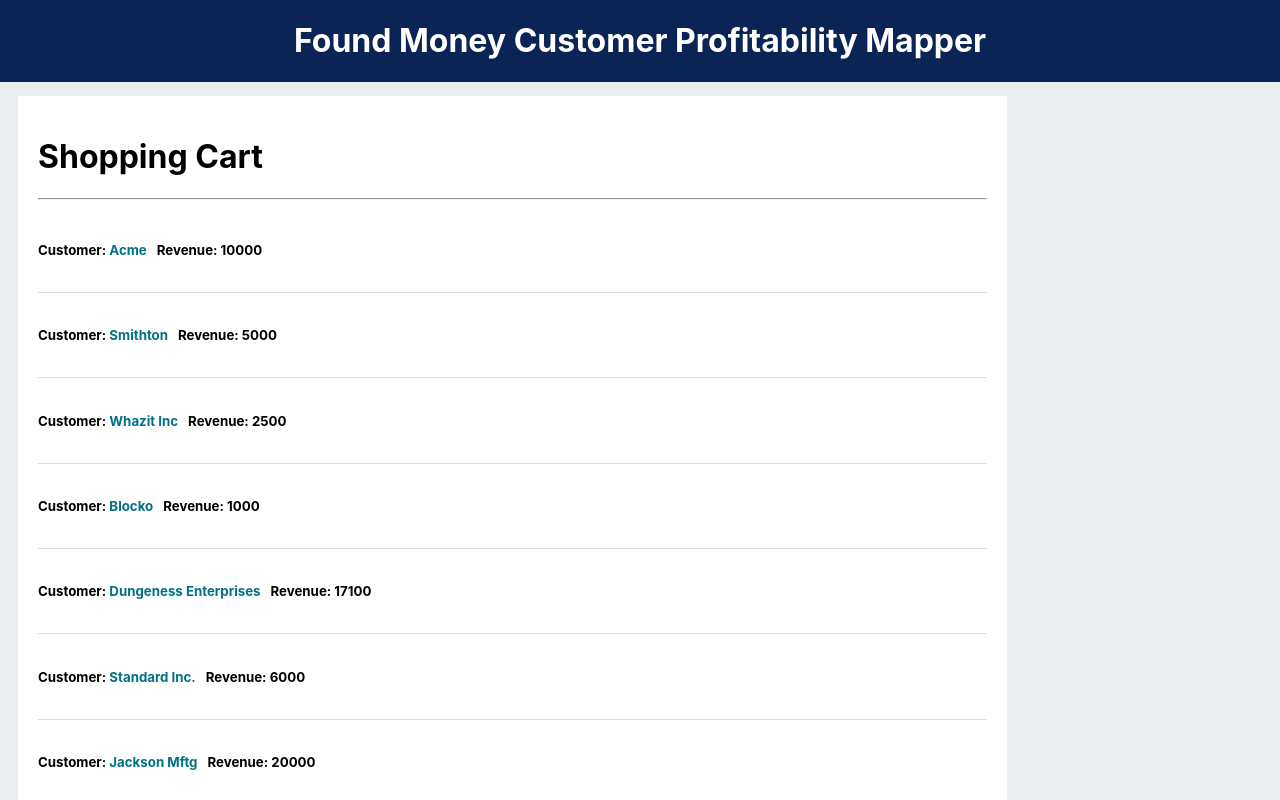
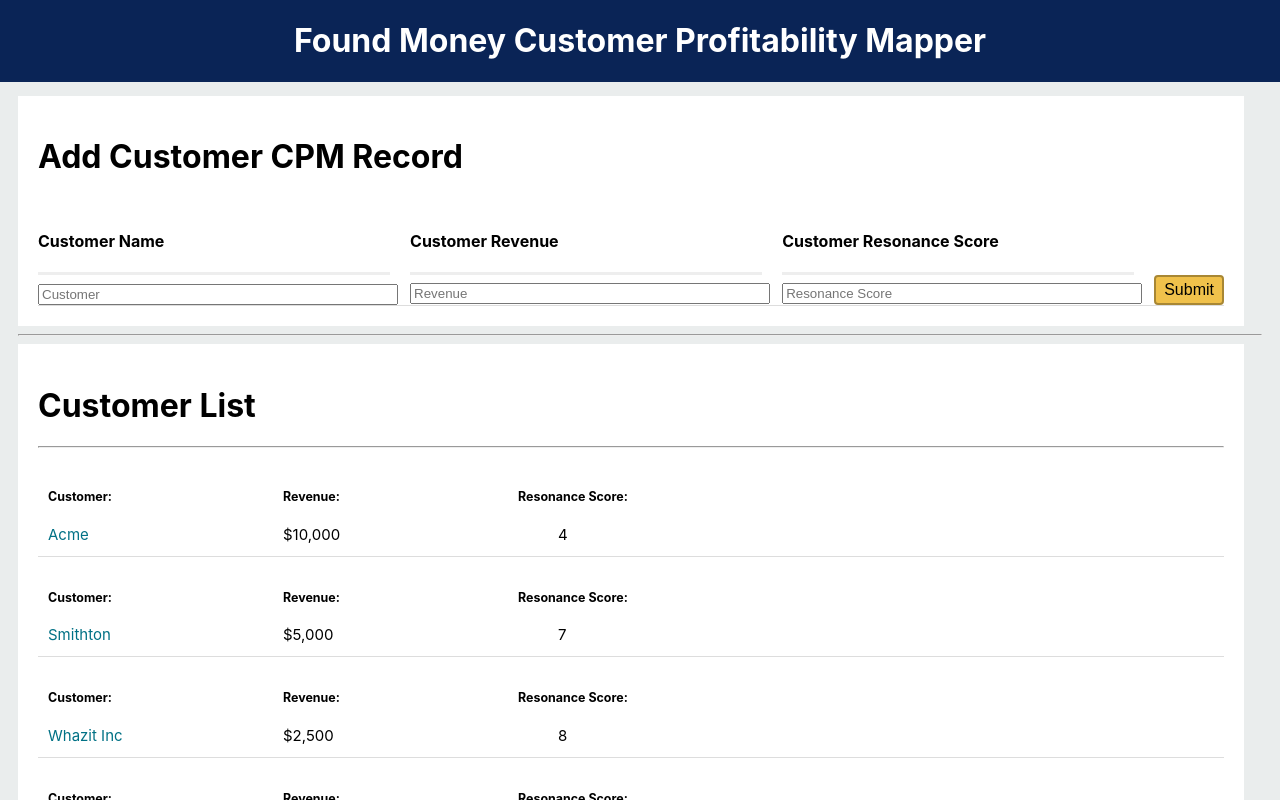
Before and after one commit to stevewilkinghoff/amclone, a React (Create React App) app: page / in a window 1280 px wide. Shown: the top 800 px of the page. Built offline with nearby package versions, Linux system fonts and the light colour scheme.

Commit message:
CHG: Customer List Layout; CHG: Customer Input Layout; CHG: Added Customer List and Customer Input to App component

```diff
--- a/src/App.css
+++ b/src/App.css
@@ -11,6 +11,10 @@ body {
   padding: 14px 18px 0 18px;
 }
 
+.App-main-cpm {
+  padding: 14px 18px 0 18px;
+}
+
 .CustomerList {
   display: flex;
 }
--- a/src/App1.js
+++ b/src/App1.js
@@ -21,9 +21,14 @@ function App1() {
     <div className="App">
       <Header title="Found Money Customer Profitability Mapper"/>
 
-      <div className="App-main">
-
+      <div className="App-main-cpm">
+        <div>
+        <CustomerEntry/>
+        </div>
+        <hr/>
+        <div>
         <CustomerList className="CustomerList" customers={ customers } />
+        </div>
       </div>
     </div>
   );
--- a/src/components/CartItem.css
+++ b/src/components/CartItem.css
@@ -83,10 +83,34 @@ h2 {
 
 .CustomerList-item {
     display: flex;
+    flex-grow: 1;
 }
 
 .revenue {
     margin: 0;
     color: black;
     margin-left: 10px;
+    width: 225px;
+    font-size: 15px;
 }
+
+.resonance {
+    margin: 0;
+    color: black;
+    margin-left: 10px;
+    width: 225px;
+    font-size: 15px;
+}
+
+.customer {
+    margin: 0;
+    color: #007185;
+    margin-left: 10px;
+    width: 225px;
+    font-size: 15px;
+}
+
+.resonance-number {
+
+    margin-left: 40px;
+}
--- a/src/components/Customer.js
+++ b/src/components/Customer.js
@@ -6,11 +6,29 @@ function Customer({ customer }) {
     return (
         <div className="CartItem">
             <div className="CustomerList-item">
-                <div className="info-title">
-                    <h5><span style={{color:"black"}}>Customer: </span>{customer.name}</h5>
+                <div className="customer">
+                    <div>
+                    <h5><span style={{color:"black"}}>Customer:</span></h5>
+                    </div>
+                    <div>
+                    {customer.name}
+                    </div>
                 </div>
                 <div className="revenue">
-                    <h5>Revenue: {customer.revenue}</h5>
+                    <div>
+                    <h5>Revenue: </h5>
+                    </div>
+                    <div>
+                    <NumberFormat value={ customer.revenue }  displayType={"text"} prefix={"$"} thousandSeparator={","} decimalScale={0} />
+                    </div>
+                </div>
+                <div className="resonance">
+                    <div>
+                    <h5>Resonance Score: </h5>
+                    </div>
+                    <div className="resonance-number">
+                    {customer.resonance}
+                    </div>
                 </div>
             </div>
 
--- a/src/components/CustomerEntry.css
+++ b/src/components/CustomerEntry.css
@@ -1,5 +1,10 @@
 .CustomerEntry {
     flex: 100%;
+}
+
+.CartItems {
+    flex: 0.8;
+    background-color: white;
 }
 
 .CustomerEntry-customerData {
@@ -41,3 +46,7 @@
 .CustomerList-item {
     display: flex;
 }
+
+.Customer-name-entry {
+    width: 100%;
+}
--- a/src/components/CustomerEntry.js
+++ b/src/components/CustomerEntry.js
@@ -11,27 +11,28 @@ let customerObject = {
 
 function CustomerEntry() {
     return (
-        <div className="CustomerEntry">
+        <div className="CartItems">
+            <h1>Add Customer CPM Record</h1>
             <div className="CustomerEntry-customerData" >
                 <div className="CustomerEntry-customerItem">
                     <div className="CustomerEntry-customerItem-detail">
                     <h4 >Customer Name</h4>
                     </div>
-                    <div>
-                    {customerObject.name}
+                    <div >
+                    <input className="Customer-name-entry" type="text" placeholder="Customer"/>
                     </div>
                 </div>
                     <div className="CustomerEntry-customerItem">
                     <div className="CustomerEntry-customerItem-detail">
                     <h4 >Customer Revenue</h4>
                     </div>
-                    Revenue: {customerObject.revenue}
-                </div>
+                    <input className="Customer-name-entry" type="text" placeholder="Revenue"/>
+                    </div>
                     <div className="CustomerEntry-customerItem">
                     <div className="CustomerEntry-customerItem-detail">
                     <h4 >Customer Resonance Score</h4>
                     </div>
-                    Resonance: {customerObject.resonance}
+                    <input className="Customer-name-entry" type="text" placeholder="Resonance Score"/>
                 </div>
                 <div className="CustomerEntry-button-container">
                 <button className="CustomerEntry-button">
--- a/src/components/CustomerList.js
+++ b/src/components/CustomerList.js
@@ -7,7 +7,7 @@ function CustomerList({ customers }) {
 
     return (
         <div className="CartItems">
-          <h1>Shopping Cart</h1>
+          <h1>Customer List</h1>
           <hr />
           <div className="CartItems-items">
             {customers.map((customer, index) =>
```
